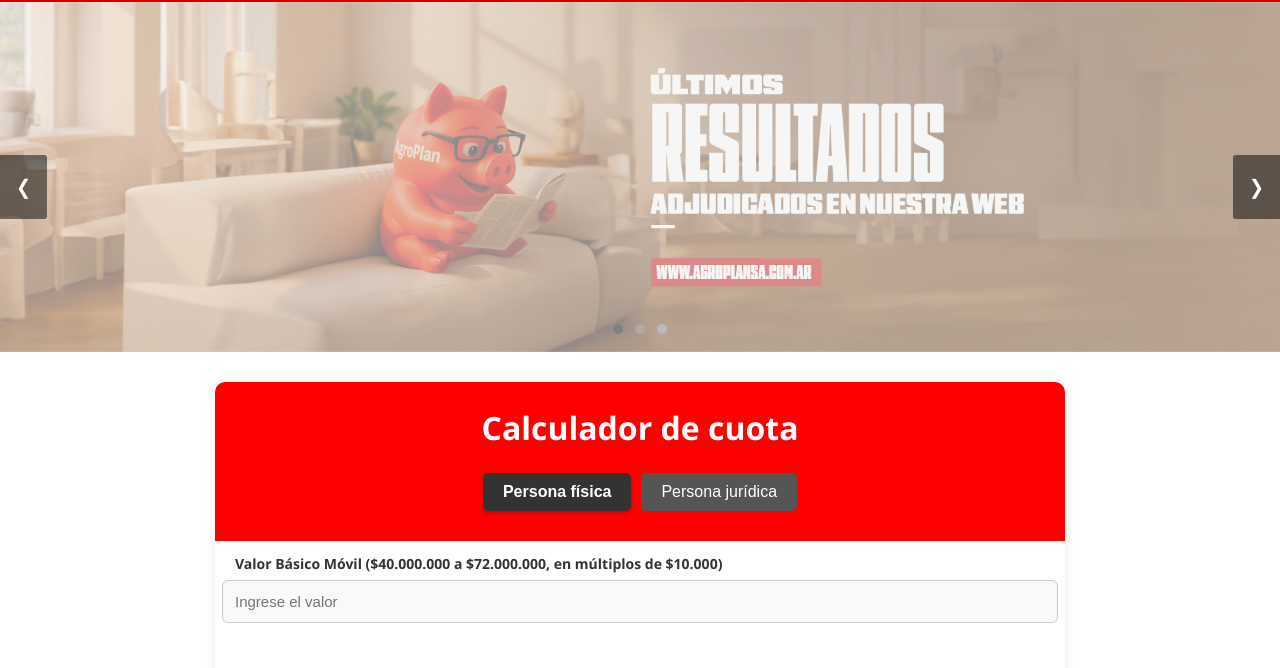
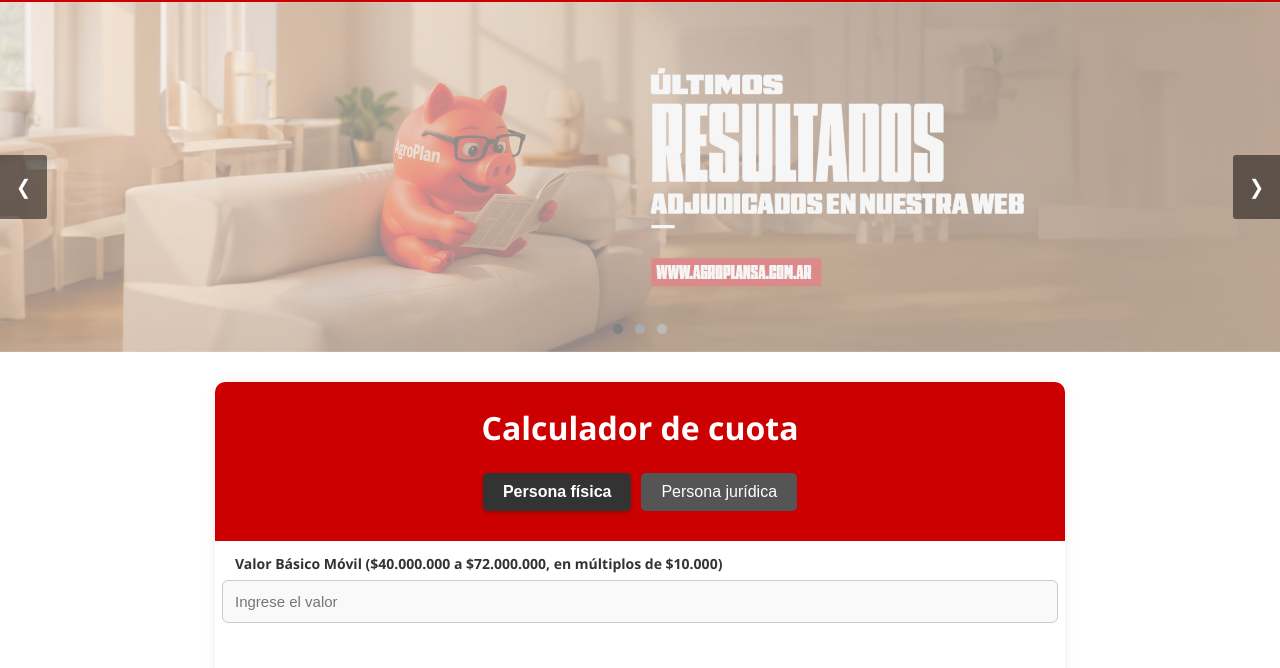
Before and after one commit to AgroPlanSA/CalculadorCuota, a plain HTML site: page index.html in a window 1280 px wide. Shown: the part 76-744 px from the top of the page. Drawn offline with nearby package versions, Linux system fonts and the light colour scheme.

Commit message:
Update index.html

```diff
--- a/index.html
+++ b/index.html
@@ -131,7 +131,7 @@
         }
 
         .calculator-header {
-            background-color: #ff0000; /* Rojo de tu logo */
+            background-color: #cc0000; /* Rojo de tu logo */
             padding: 20px;
             text-align: center;
             color: white;
```
